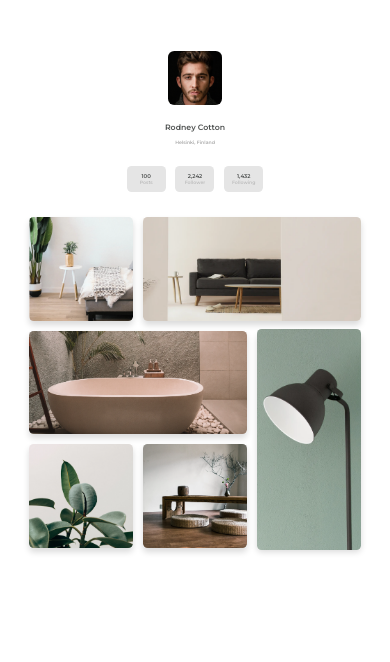
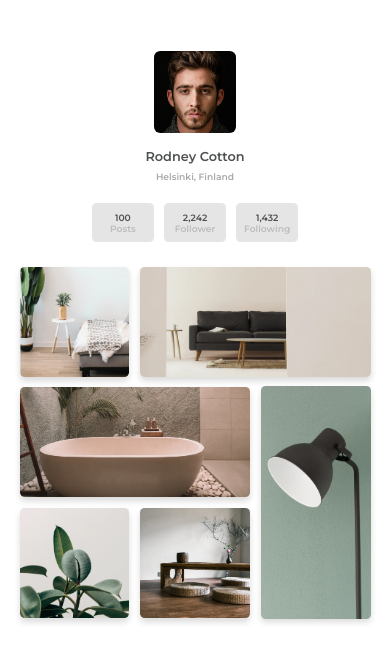
Before and after one commit to Josimarmg/devchallenges, a plain HTML site: page my-gallery/index.html in a window 390 px wide. Drawn offline with Linux system fonts and the light colour scheme.

Commit message:
Atualizei media-query

```diff
--- a/my-gallery/css/style.css
+++ b/my-gallery/css/style.css
@@ -114,31 +114,35 @@ p {
 
 @media screen and (max-width: 768px) {
 
+    #social_container > div {
+        flex: 0 0 16vw;
+        height: 10vw;
+    }
+
+    #profile_card {
+        width: 30%;
+    }
+
     #profile_card > h2 {
-        font-size: 2vw;
+        font-size: 3.3vw;
     }
 
     p {
-        font-size: 1.2vw;
+        font-size: 2.35vw;
     }
 
     #social_container > div > p:first-child {
-        font-size: 1.4vw;
-    }
-
-    #images_container {
-        width: 80vw;
-    }
-}
-
-@media screen and (max-width: 426px) {
-
-    #social_container > div {
-        flex: 0 0 10vw;
-        height: 6.7vw;
+        font-size: 2.35vw;
     }
 
     #images_container {
         width: 85vw;
     }
 }
+
+@media screen and (max-width: 426px) {
+
+     #images_container {
+        width: 90vw;
+    }
+}
```
